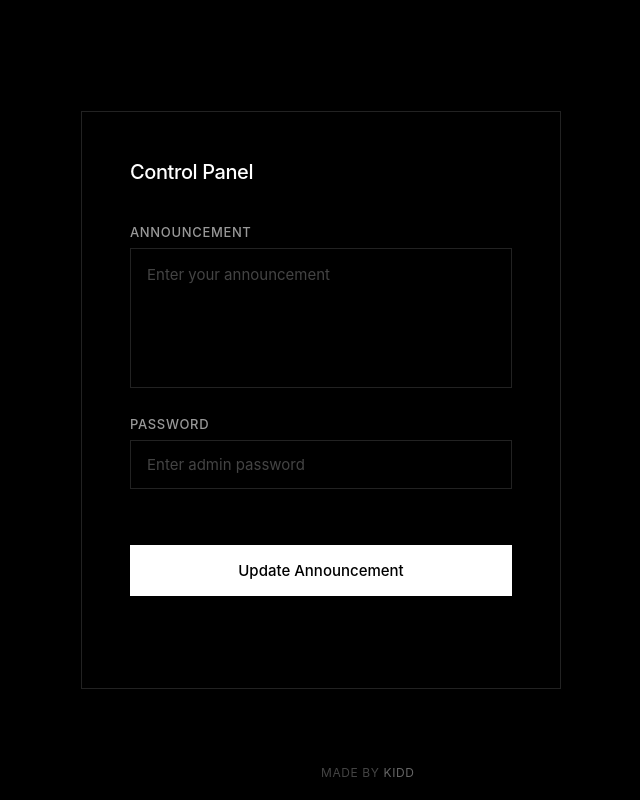
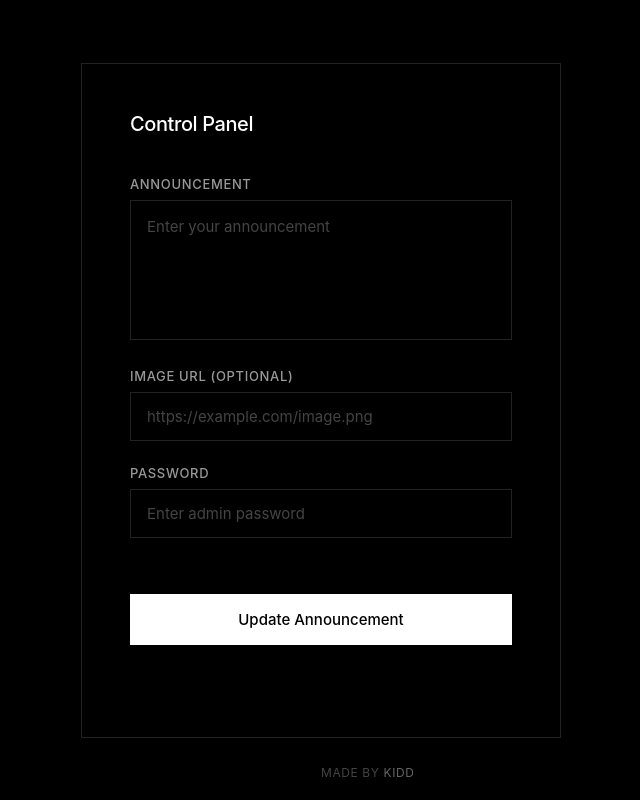
Before and after one commit to KIDDASS/upload, a plain HTML site: page index.html in a window 1280 px wide. Shown: the whole page, without its empty margins (319-959 px from the left). Drawn offline with Linux system fonts and the light colour scheme.

Commit message:
Update index.html

```diff
--- a/index.html
+++ b/index.html
@@ -89,6 +89,12 @@
       animation-fill-mode: forwards;
     }
 
+    .input-group:nth-child(4) {
+      animation-delay: 0.3s;
+      opacity: 0;
+      animation-fill-mode: forwards;
+    }
+
     label {
       display: block;
       font-size: 0.813rem;
@@ -122,6 +128,7 @@
       color: #444;
     }
 
+    input[type=text],
     input[type=password] {
       width: 100%;
       padding: 0.875rem 1rem;
@@ -133,12 +140,14 @@
       transition: all 0.3s ease;
     }
 
+    input[type=text]:focus,
     input[type=password]:focus {
       outline: none;
       border-color: #fff;
       box-shadow: 0 0 0 1px #fff;
     }
 
+    input[type=text]::placeholder,
     input[type=password]::placeholder {
       color: #444;
     }
@@ -155,7 +164,7 @@
       font-family: inherit;
       transition: all 0.3s ease;
       margin-top: 2rem;
-      animation: slideIn 0.8s ease-out 0.3s;
+      animation: slideIn 0.8s ease-out 0.4s;
       opacity: 0;
       animation-fill-mode: forwards;
       position: relative;
@@ -246,6 +255,11 @@
     </div>
 
     <div class="input-group">
+      <label for="imageUrl">Image URL (Optional)</label>
+      <input type="text" id="imageUrl" placeholder="https://example.com/image.png">
+    </div>
+
+    <div class="input-group">
       <label for="adminPass">Password</label>
       <input type="password" id="adminPass" placeholder="Enter admin password">
     </div>
@@ -261,6 +275,7 @@
 
     document.getElementById('updateBtn').addEventListener('click', async () => {
       const announcement = document.getElementById('announcement').value.trim();
+      const imageUrl = document.getElementById('imageUrl').value.trim();
       const adminPass = document.getElementById('adminPass').value.trim();
       const status = document.getElementById('status');
       const btn = document.getElementById('updateBtn');
@@ -278,13 +293,18 @@
       btn.classList.add('loading');
 
       try {
+        const body = { announcement };
+        if (imageUrl) {
+          body.imageUrl = imageUrl;
+        }
+
         const response = await fetch(API_URL, {
           method: 'POST',
           headers: {
             'Content-Type': 'application/json',
             'x-admin-pass': adminPass
           },
-          body: JSON.stringify({ announcement })
+          body: JSON.stringify(body)
         });
 
         const data = await response.json();
@@ -294,6 +314,7 @@
           status.textContent = 'Announcement updated successfully';
           status.className = 'success';
           document.getElementById('announcement').value = '';
+          document.getElementById('imageUrl').value = '';
         } else {
           status.textContent = 'Error: ' + data.error;
           status.className = 'error';
```
